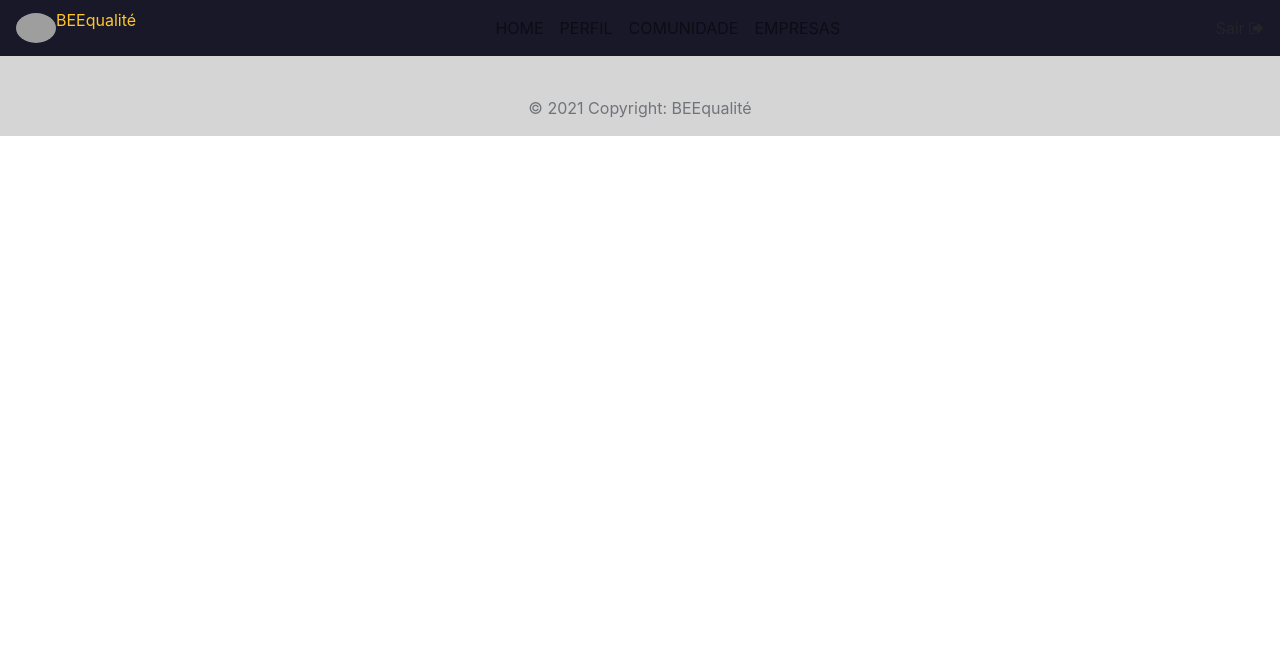
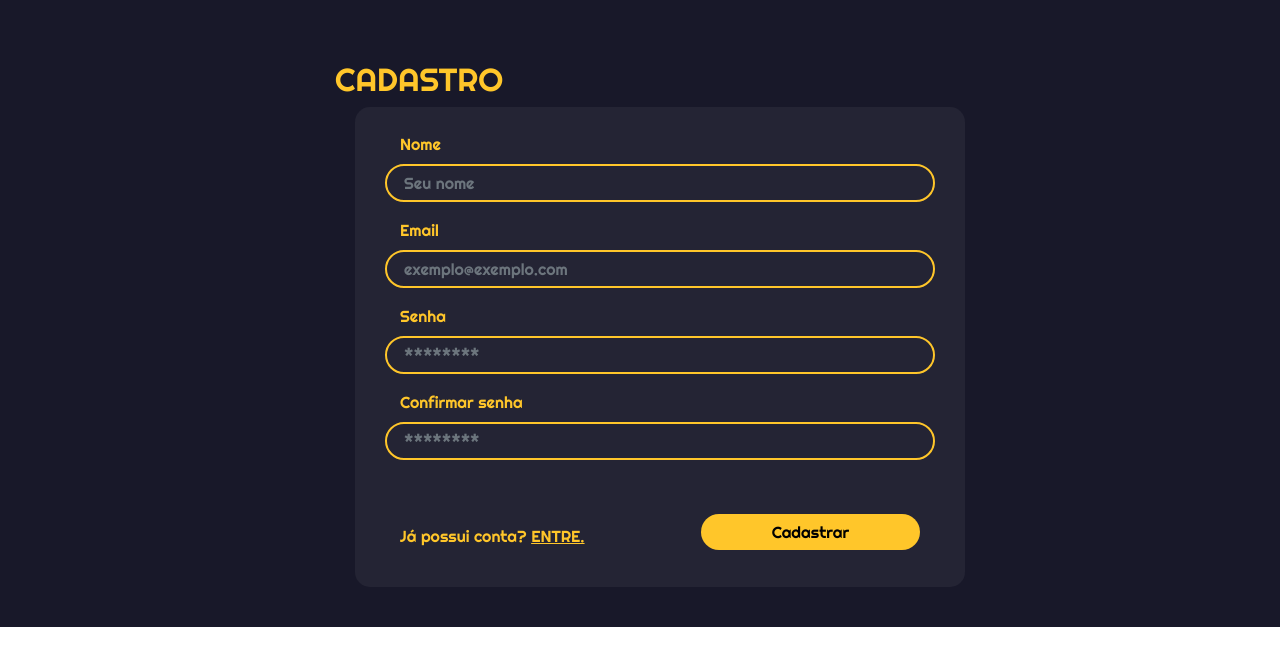
Before and after one commit to igorpdev/projeto-integrador-g6, an Angular app in the folder beequalite/: page / in a window 1280 px wide. Shown: the top 666 px of the page. Built offline with nearby package versions, Linux system fonts and the light colour scheme; grey boxes are pictures that could not be loaded.

Commit message:
componente cadastro

```diff
--- a/beequalite/angular.json
+++ b/beequalite/angular.json
@@ -1,5 +1,8 @@
 {
   "$schema": "./node_modules/@angular/cli/lib/config/schema.json",
+  "cli": {
+    "analytics": "ea0ee740-f6b3-43f6-b5a8-ea09fa15a980"
+  },
   "version": 1,
   "newProjectRoot": "projects",
   "projects": {
--- a/beequalite/src/app/app.component.html
+++ b/beequalite/src/app/app.component.html
@@ -1,3 +1 @@
-<app-menu></app-menu>
-
-<app-footer></app-footer>
+<app-cadastro></app-cadastro>
--- a/beequalite/src/app/app.module.ts
+++ b/beequalite/src/app/app.module.ts
@@ -5,12 +5,14 @@ import { AppRoutingModule } from './app-routing.module';
 import { AppComponent } from './app.component';
 import { MenuComponent } from './menu/menu.component';
 import { FooterComponent } from './footer/footer.component';
+import { CadastroComponent } from './cadastro/cadastro.component';
 
 @NgModule({
   declarations: [
     AppComponent,
     MenuComponent,
-    FooterComponent
+    FooterComponent,
+    CadastroComponent
   ],
   imports: [
     BrowserModule,
--- /dev/null
+++ b/beequalite/src/app/cadastro/cadastro.component.css
@@ -0,0 +1,75 @@
+.bg-color {
+    background-color: #181829;
+}
+
+.caixa-form {
+    background-color: #242434;
+    margin: 20px;
+    margin-top: 9px;
+    margin-bottom: 40px;
+    padding: 30px;
+    padding-top: 25px;
+    border-radius: 15px;
+    height: 480px;
+}
+
+.titulo {
+    padding-left: 20;
+    margin-top: 60px;
+    color: #FFC62A;
+    font-family: 'Righteous', sans-serif;
+}
+
+.texto {
+    color: #FFC62A;
+    padding-left: 15px;
+    font-size: 16px;
+    font-family: 'Righteous', sans-serif;
+}
+
+.texto-menor {
+    color: #FFC62A;
+    font-size: 16px;
+    font-family: 'Righteous', sans-serif;
+}
+
+input[type=text] {
+    border-radius: 25px;
+    border: 2px solid #FFC62A;
+    background-color: #242434;
+    font-family: 'Righteous', sans-serif;
+}
+
+input[type=email] {
+    border-radius: 25px;
+    border: 2px solid #FFC62A;
+    background-color: #242434;
+    font-family: 'Righteous', sans-serif;
+}
+
+input[type=password] {
+    border-radius: 25px;
+    border: 2px solid #FFC62A;
+    background-color: #242434;
+    font-family: 'Righteous', sans-serif;
+}
+
+::placeholder {
+    padding-left: 5px;
+}
+
+.btn {
+    background-color: #FFC62A;
+    border-radius: 25px;
+    padding-left: 70px;
+    padding-right: 70px;
+    padding-top: 5px;
+    padding-bottom: 5px;
+    text-align: center;
+    font-family: 'Righteous', sans-serif;
+}
+
+a {
+    text-decoration: underline;
+    color: #FFC62A;
+}
--- /dev/null
+++ b/beequalite/src/app/cadastro/cadastro.component.html
@@ -0,0 +1,43 @@
+<div class="bg-color">
+    <div class="container-fluid">
+        <div class="row d-flex justify-content-center">
+            <div class="col-md-6">
+                <h2 class="titulo">CADASTRO</h2>
+                <div class="container caixa-form">
+                    <div class="form-group">
+                        <label for="nome" class="texto">Nome</label>
+                        <input class="form-control" type="text" name="nome" id="nome" placeholder="Seu nome">
+                    </div>
+
+                    <div class="form-group">
+                        <label for="email" class="texto">Email</label>
+                        <input class="form-control" type="email" name="email" id="email" placeholder="exemplo@exemplo.com">
+                    </div>
+
+                    <div class="form-group">
+                        <label for="senha" class="texto">Senha</label>
+                        <input class="form-control" type="password" name="senha" id="senha" placeholder="********">
+                    </div>
+
+                    <div class="form-group">
+                        <label for="confirmarSenha" class="texto">Confirmar senha</label>
+                        <input class="form-control" type="password" name="confirmarSenha" id="confirmarSenha" placeholder="********">
+                    </div>
+
+                    <div class="container">
+                        <div class="row align-items-center">
+                            <div class="col-6 d-flex justify-content-start mt-5">
+                                <p class="texto-menor">Já possui conta? <a href="">ENTRE.</a></p>
+                            </div>
+
+                            <div class="col-6 d-flex justify-content-end mt-4">
+                                <button type="submit" class="btn">Cadastrar</button>
+                            </div>
+                        </div>
+                    </div>
+                </div>
+            </div>
+
+        </div>
+    </div>
+</div>
--- /dev/null
+++ b/beequalite/src/app/cadastro/cadastro.component.ts
@@ -0,0 +1,15 @@
+import { Component, OnInit } from '@angular/core';
+
+@Component({
+  selector: 'app-cadastro',
+  templateUrl: './cadastro.component.html',
+  styleUrls: ['./cadastro.component.css']
+})
+export class CadastroComponent implements OnInit {
+
+  constructor() { }
+
+  ngOnInit(): void {
+  }
+
+}
--- a/beequalite/src/index.html
+++ b/beequalite/src/index.html
@@ -14,6 +14,8 @@
 
     />
   <link rel="stylesheet" href="https://stackpath.bootstrapcdn.com/font-awesome/4.7.0/css/font-awesome.min.css"/>
+  <link rel="stylesheet"
+  href="https://fonts.googleapis.com/css?family=Righteous">
 <body>
   <app-root></app-root>
 </body>
```
Also changed, not shown: 1 other file (tests, documents, lock files or other folders).
